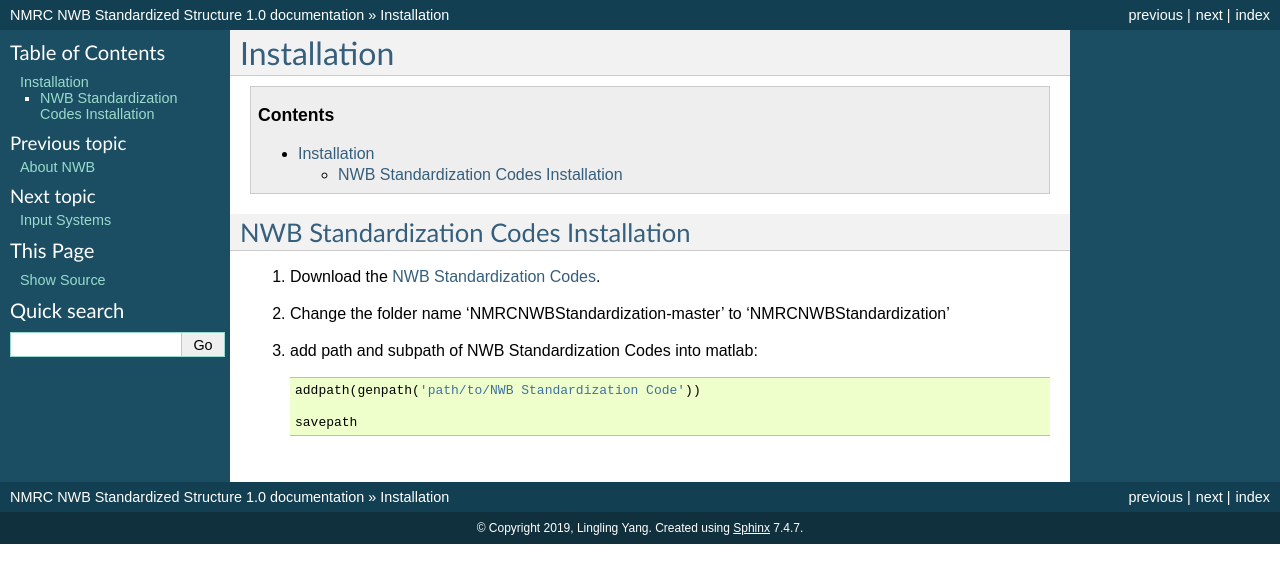
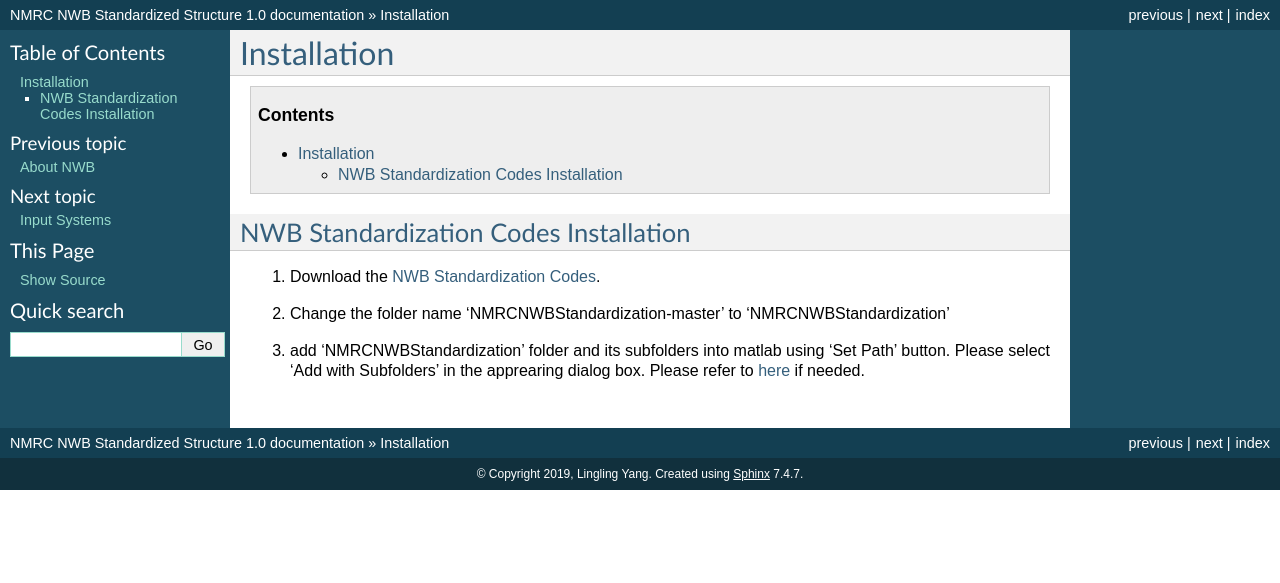
Before and after one commit to yangll0620/NMRCNWBStandardization, a Sphinx documentation site: the page built from docs/installation.rst, in a window 1280 px wide. Shown: the top 583 px of the page. Built offline with Sphinx 7.4.7, drawn with Linux system fonts in a browser that asks for light colours.

Commit message:
remove the addpath codes

```diff
--- /dev/null
+++ b/docs/Readme.txt
@@ -0,0 +1 @@
+# build docs locally
--- a/docs/installation.rst
+++ b/docs/installation.rst
@@ -12,8 +12,8 @@ NWB Standardization Codes Installation
 
 #. Change the folder name 'NMRCNWBStandardization-master' to 'NMRCNWBStandardization'
 
-#. add path and subpath of NWB Standardization Codes into matlab::
 
-	addpath(genpath('path/to/NWB Standardization Code'))
 
-	savepath
+#. add 'NMRCNWBStandardization' folder and its subfolders into matlab using 'Set Path' button. Please select 'Add with Subfolders' in the apprearing dialog box. Please refer to `here`_ if needed.
+
+	.. _here: https://www.mathworks.com/help/matlab/matlab_env/add-remove-or-reorder-folders-on-the-search-path.html
```
Also changed, not shown: 7 other files.
